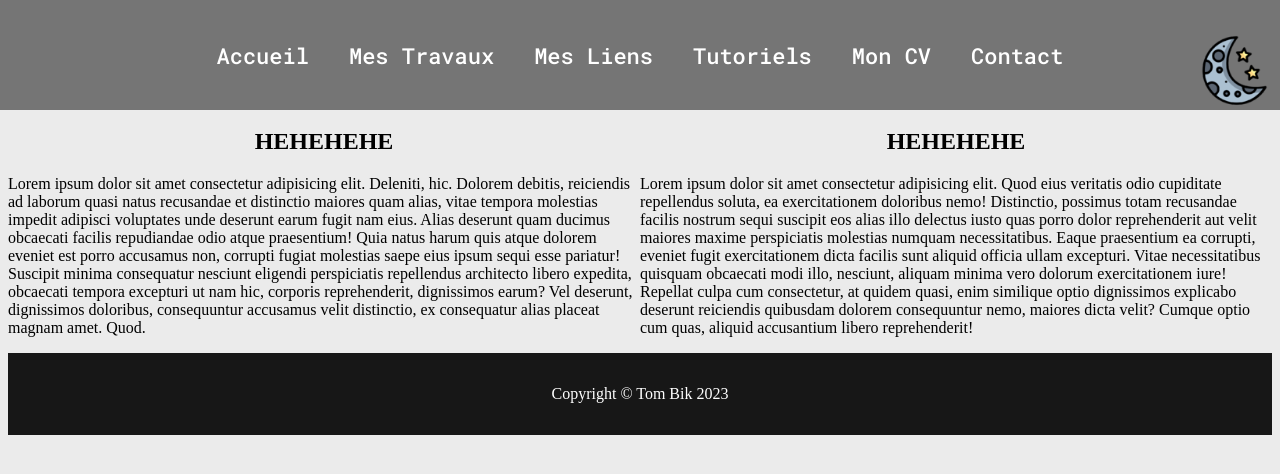
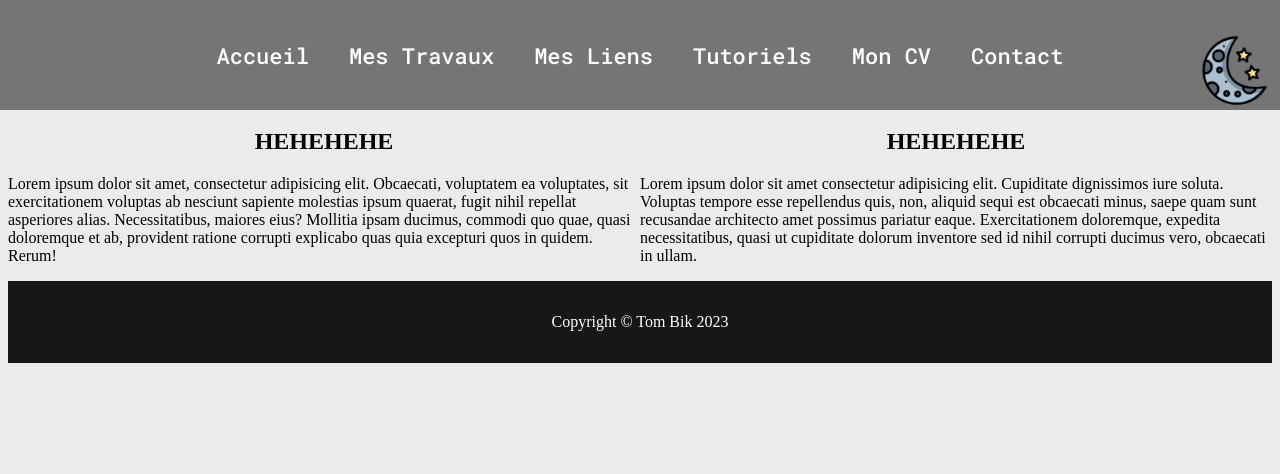
Before and after one commit to Slashyo/Portfolio, a PHP site: page /view/homePage.php in a window 1280 px wide. Shown: the top 474 px of the page. Run offline with PHP 8.4, Linux system fonts and the light colour scheme.

Commit message:
finifini

```diff
--- a/view/homePage.php
+++ b/view/homePage.php
@@ -21,11 +21,11 @@ include 'include/menuDarkMode.php';
 
 <div id="childBlock">
     <h2>HEHEHEHE</h2>
-    <p>Lorem ipsum dolor sit amet consectetur adipisicing elit. Deleniti, hic. Dolorem debitis, reiciendis ad laborum quasi natus recusandae et distinctio maiores quam alias, vitae tempora molestias impedit adipisci voluptates unde deserunt earum fugit nam eius. Alias deserunt quam ducimus obcaecati facilis repudiandae odio atque praesentium! Quia natus harum quis atque dolorem eveniet est porro accusamus non, corrupti fugiat molestias saepe eius ipsum sequi esse pariatur! Suscipit minima consequatur nesciunt eligendi perspiciatis repellendus architecto libero expedita, obcaecati tempora excepturi ut nam hic, corporis reprehenderit, dignissimos earum? Vel deserunt, dignissimos doloribus, consequuntur accusamus velit distinctio, ex consequatur alias placeat magnam amet. Quod.</p>
+    <p>Lorem ipsum dolor sit amet, consectetur adipisicing elit. Obcaecati, voluptatem ea voluptates, sit exercitationem voluptas ab nesciunt sapiente molestias ipsum quaerat, fugit nihil repellat asperiores alias. Necessitatibus, maiores eius? Mollitia ipsam ducimus, commodi quo quae, quasi doloremque et ab, provident ratione corrupti explicabo quas quia excepturi quos in quidem. Rerum!</p>
 </div>
 <div id="childBlock1">
     <h2>HEHEHEHE</h2>
-    <p>Lorem ipsum dolor sit amet consectetur adipisicing elit. Quod eius veritatis odio cupiditate repellendus soluta, ea exercitationem doloribus nemo! Distinctio, possimus totam recusandae facilis nostrum sequi suscipit eos alias illo delectus iusto quas porro dolor reprehenderit aut velit maiores maxime perspiciatis molestias numquam necessitatibus. Eaque praesentium ea corrupti, eveniet fugit exercitationem dicta facilis sunt aliquid officia ullam excepturi. Vitae necessitatibus quisquam obcaecati modi illo, nesciunt, aliquam minima vero dolorum exercitationem iure! Repellat culpa cum consectetur, at quidem quasi, enim similique optio dignissimos explicabo deserunt reiciendis quibusdam dolorem consequuntur nemo, maiores dicta velit? Cumque optio cum quas, aliquid accusantium libero reprehenderit!</p>
+    <p>Lorem ipsum dolor sit amet consectetur adipisicing elit. Cupiditate dignissimos iure soluta. Voluptas tempore esse repellendus quis, non, aliquid sequi est obcaecati minus, saepe quam sunt recusandae architecto amet possimus pariatur eaque. Exercitationem doloremque, expedita necessitatibus, quasi ut cupiditate dolorum inventore sed id nihil corrupti ducimus vero, obcaecati in ullam.</p>
 </div>
     <?php
 include 'include/footer.php'
```
